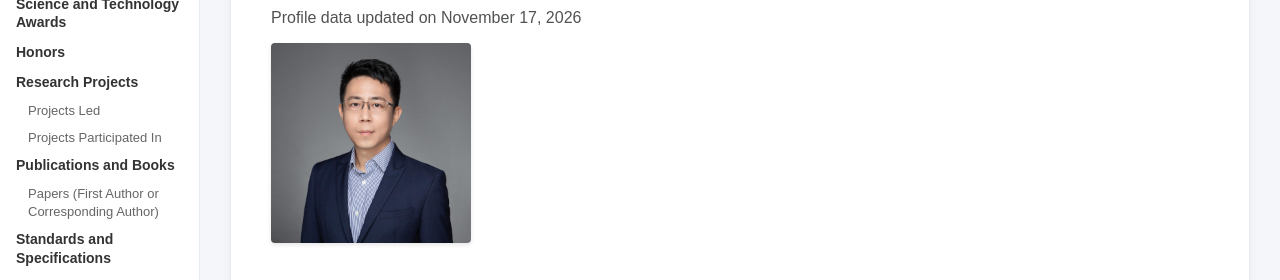
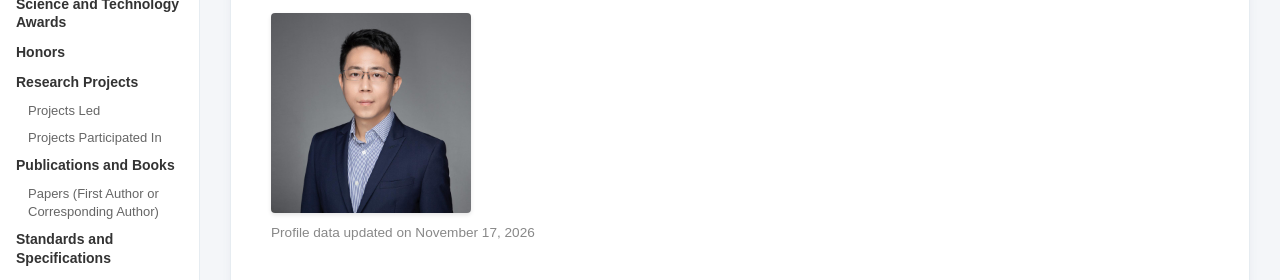
Before and after one commit to decoclaire/lisili-tech-pages, a plain HTML site: page en/index.html in a window 1280 px wide. Shown: the part 207-487 px from the top of the page. Drawn offline with Linux system fonts and the light colour scheme.

Commit message:
Synchronize subtle update date beneath English portrait

```diff
--- a/en/index.html
+++ b/en/index.html
@@ -871,6 +871,15 @@ mjx-container[jax="SVG"] path[data-c], mjx-container[jax="SVG"] use[data-c] {
   line-height: 1.7;
 }
 
+#write .profile-updated {
+  margin: 0 0 1.1rem;
+  color: #888;
+  font-size: 0.85rem;
+  font-weight: 400;
+  line-height: 1.5;
+  text-align: left;
+}
+
 .profile-links {
   margin: 0 0 1rem;
   color: #666;
@@ -1017,8 +1026,8 @@ mjx-container[jax="SVG"] path[data-c], mjx-container[jax="SVG"] use[data-c] {
 
 <h1 id='李思李'>Sili Li</h1>
       <p class="profile-subtitle">Young/Mid-Career Chief Expert and Senior Engineer, Research Institute of Highway, Ministry of Transport</p>
-      Profile data updated on November 17, 2026
       <div align="left"><img src="/image/profile.png" class="profile-img" alt="Portrait of Sili Li"> </div>
+      <p class="profile-updated">Profile data updated on <time datetime="2026-11-17">November 17, 2026</time></p>
 <details class="mobile-toc">
 <summary>Contents</summary>
 <nav aria-label="Mobile contents">
```
